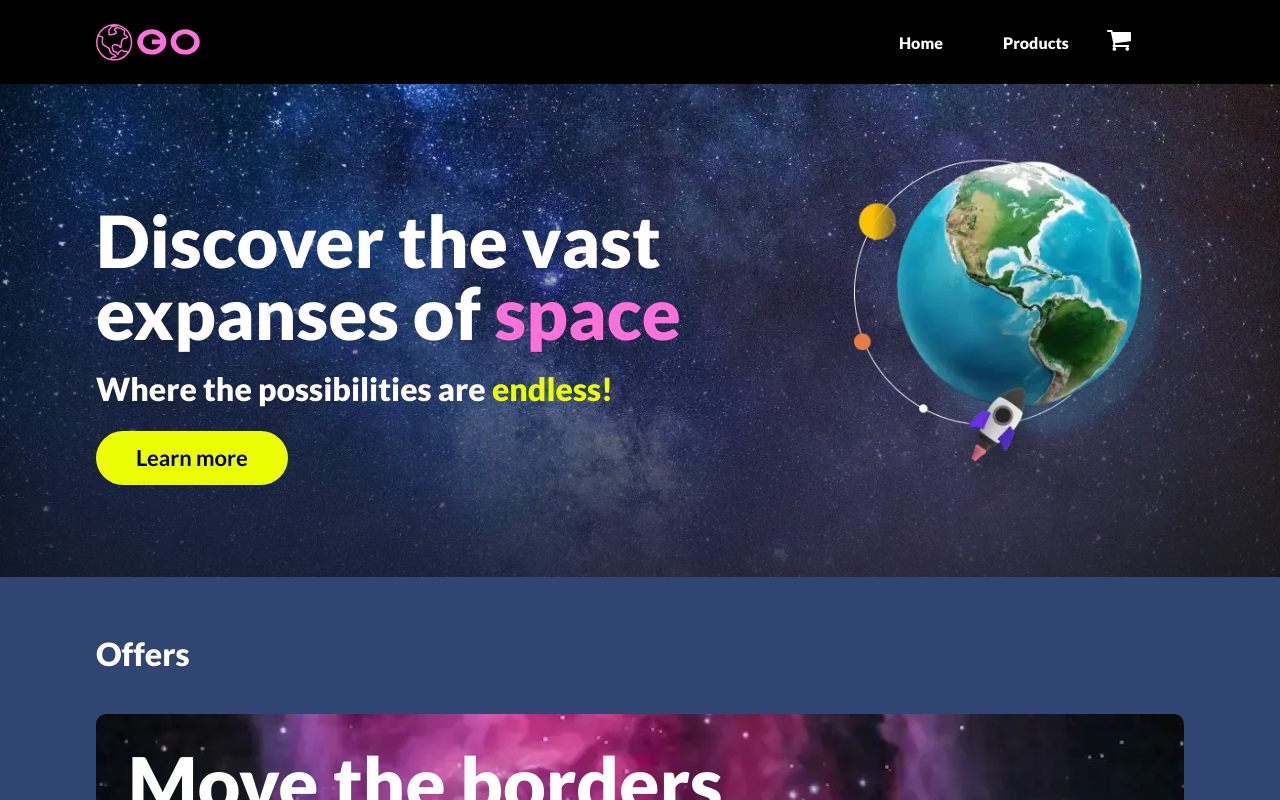
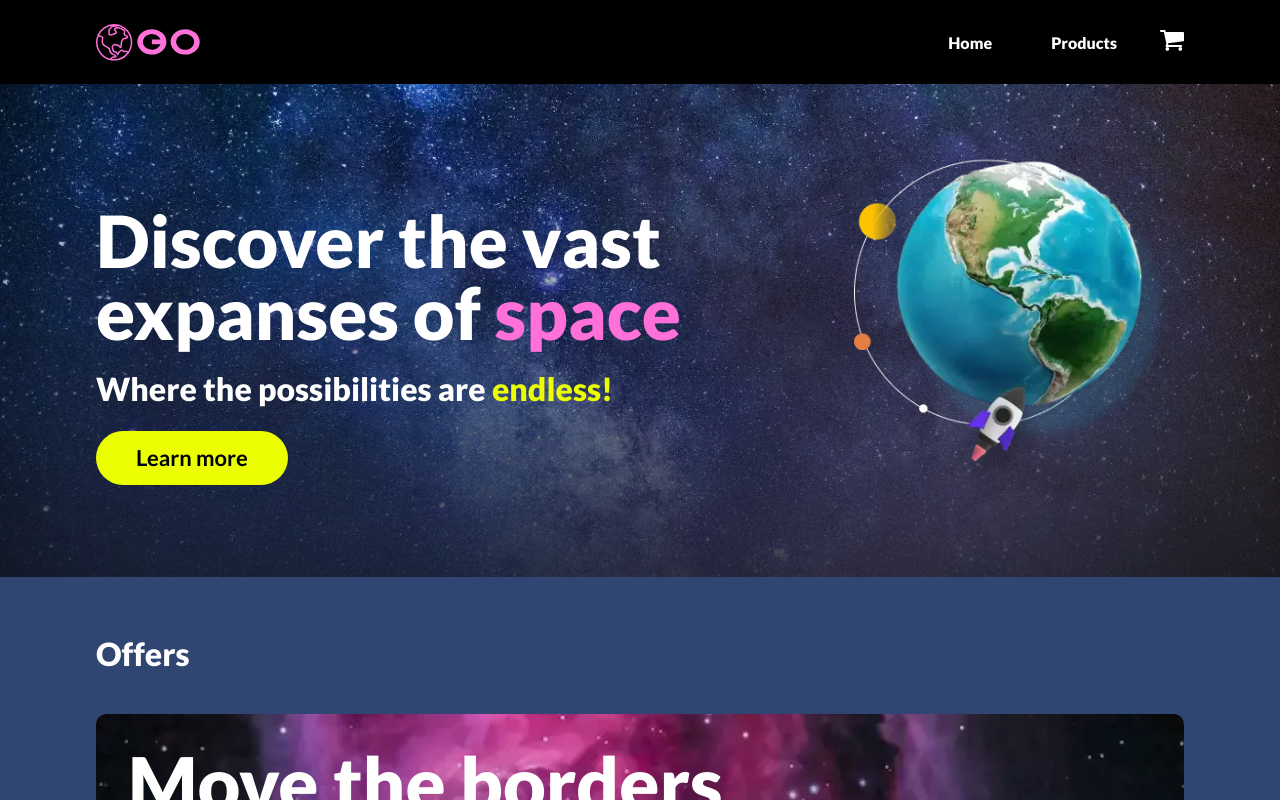
Before and after one commit to dryga94/dryga94-softswiss-test, a React (Create React App) app: page / in a window 1280 px wide. Shown: the top 800 px of the page. Built offline with nearby package versions, Linux system fonts and the light colour scheme.

Commit message:
final fixes

```diff
--- a/src/components/Navigation/Navigation.scss
+++ b/src/components/Navigation/Navigation.scss
@@ -17,13 +17,14 @@
         background-position: 0% 50%;
         background-clip: text;
         color: transparent;
-        min-width: 77px;
+        padding: $gap-1 $gap-2;
         display: flex;
         transition: background-position $transition-base;
 
         &--icon {
             width: 24px;
             height: 24px;
+            padding: 0;
             fill: url(#iconGradient);
             pointer-events: auto;
 
--- a/src/layout/Header/Header.scss
+++ b/src/layout/Header/Header.scss
@@ -25,7 +25,7 @@
         width: 104px;
         min-height: 36px;
 
-        @include media-mobile {
+        @include media-tablet {
             width: 71px;
             min-height: 25px;
         }
```
Also changed, not shown: 1 other file (tests, documents, lock files or other folders).
